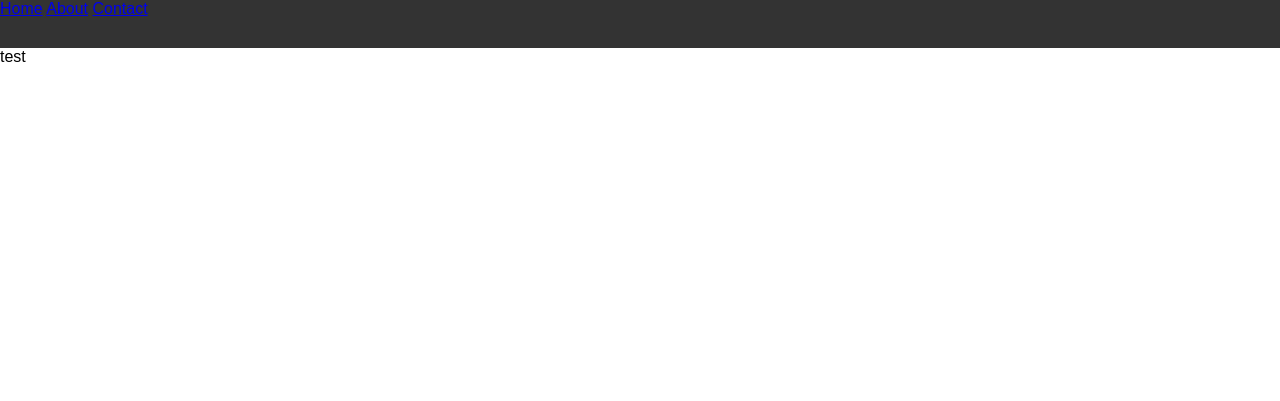
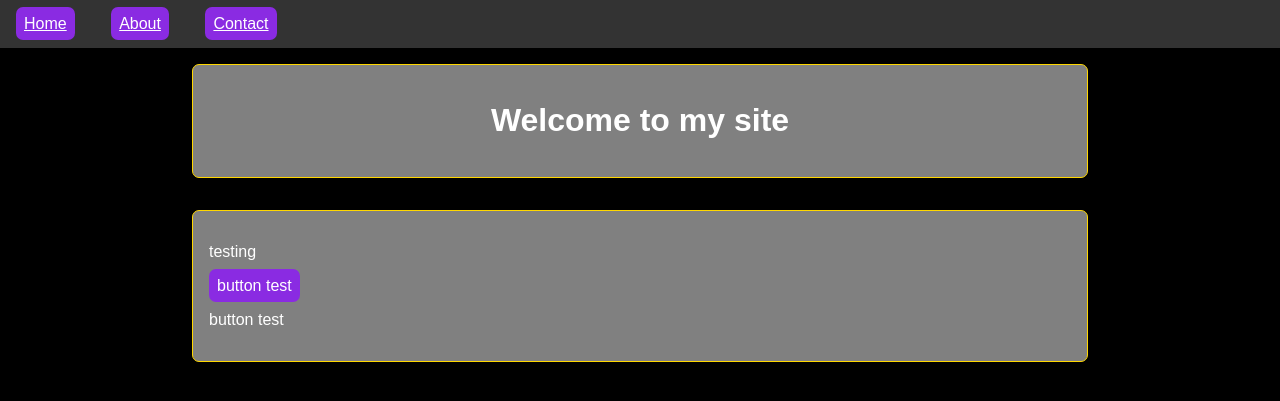
Before and after one commit to Kars-Ascended/Kars, a PHP site: page /pages/index.php in a window 1280 px wide. Shown: the top 401 px of the page. Run offline with PHP 8.4, Linux system fonts and the light colour scheme.

Commit message:
css base

```diff
--- a/backend/reuse/nav.php
+++ b/backend/reuse/nav.php
@@ -1,5 +1,5 @@
 <div class="nav">
-    <a href="index.php">Home</a>
-    <a href="about.php">About</a>
-    <a href="contact.php">Contact</a>
+    <a class="button" href="index.php">Home</a>
+    <a class="button" href="about.php">About</a>
+    <a class="button" href="contact.php">Contact</a>
 </div>
--- a/css/base.css
+++ b/css/base.css
@@ -1,13 +1,31 @@
+:root {
+    /* Global Values*/
+    --main-br-radius: 7px;
+
+    /* Colours */
+    --main-element: gray;
+    --accent: #ffd700;
+}
+
 * {
     box-sizing: border-box;
+    color: white;
 }
 
-body, main{
+body {
     font-family: Arial;
     margin: 0;
     padding: 0;
+    background-color: black;
 }
 
 .main {
-    margin-top: 3em;
+    margin-top: 4em;
 }
+
+a {
+    background-color: blueviolet;
+    padding: 0.5em;
+    border-radius: var(--main-br-radius);
+    transition: all 0.3s ease-in-out;
+}
--- /dev/null
+++ b/css/main.css
@@ -0,0 +1,12 @@
+.main-element {
+    margin: auto; margin-block: 2em; padding: 1em;
+    width: 70vw;
+
+    background-color: var(--main-element);
+    border: 1px solid var(--accent);
+    border-radius: var(--main-br-radius);
+}
+
+.centre {
+    text-align: center;
+}
--- a/css/nav.css
+++ b/css/nav.css
@@ -6,3 +6,9 @@
     width:100vw;
     background-color: #333;
 }
+
+.nav * {
+    display: inline;
+    line-height: 3em;
+    margin: 1em;
+}
--- a/pages/index.php
+++ b/pages/index.php
@@ -4,12 +4,19 @@
     <meta charset="UTF-8">
     <meta name="viewport" content="width=device-width, initial-scale=1.0">
     <link rel="stylesheet" href="../css/base.css">
+    <link rel="stylesheet" href="../css/main.css">
     <link rel="stylesheet" href="../css/nav.css">
     <title>Home</title>
     <?php include '../backend/reuse/nav.php'; ?>
 </head>
 
 <body class="main">
-    <p>test</p>
+    <div class="main-element">
+        <h1 class="centre">Welcome to my site</h1>
+    </div>
+    <div class="main-element">
+        <p>testing</p> <a class="button">button test</a>
+        <p class="button">button test</p>
+    </div>
 </body>
 </html>
```
